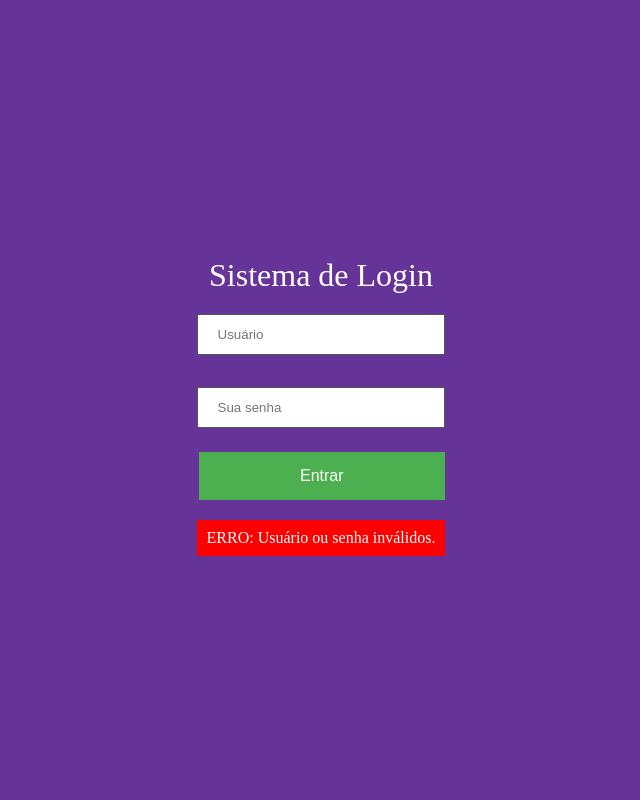
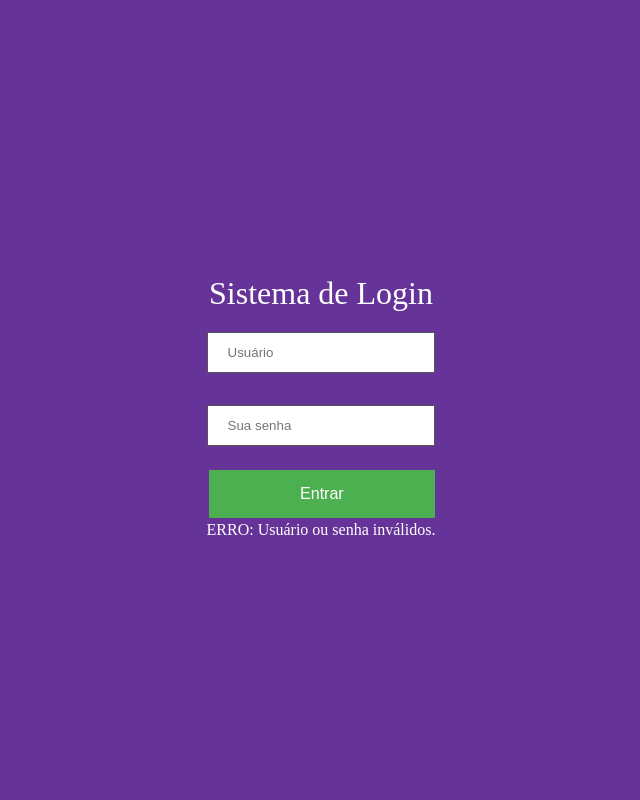
Before and after one commit to DevLucasj/tela-de-login, a PHP site: page / in a window 1280 px wide. Shown: the whole page, without its empty margins (319-959 px from the left). Run offline with PHP 8.4, Linux system fonts and the light colour scheme; the visitor is signed in with stand-in values (Sample User, id 1).

Commit message:
Separação do conteudo
foi feito separação do head e foter em 2 arquivo que vão ser chamados com include pelo php facilitando construção de futuras paginas e organização

```diff
--- /dev/null
+++ b/assets/footer.php
@@ -0,0 +1,2 @@
+</body>
+</html>
--- /dev/null
+++ b/assets/head.php
@@ -0,0 +1,11 @@
+<!DOCTYPE html>
+<html lang="pt-br">
+<head>
+    <meta charset="UTF-8">
+    <meta http-equiv="X-UA-Compatible" content="IE=edge">
+    <meta name="viewport" content="width=device-width, initial-scale=1.0">
+    <link rel="stylesheet" href="css/reset.css">
+    <link rel="stylesheet" href="css/css.css">
+    <title><?php echo $titulo ?></title>
+</head>
+<body>
--- a/css/css.css
+++ b/css/css.css
@@ -10,6 +10,7 @@
   width: 100vw;
    background-color: rebeccapurple;
 }
+
 .box-login{
   display: flex;
   align-items: center;
@@ -58,11 +59,6 @@
   font-size: 2rem;
 }
 
-.notification{
-padding: 10px;
-margin-top: 1rem;
-color: white;
-}
-.is-danger{
-background-color: red;
-}
+ .notification{
+  color: white;
+ }
--- a/index.php
+++ b/index.php
@@ -1,20 +1,15 @@
 <?php
 session_start();
+include('verifica_login.php');
 ?>
-<!DOCTYPE html>
-<html lang="pt-br">
-<head>
-    <meta charset="UTF-8">
-    <meta http-equiv="X-UA-Compatible" content="IE=edge">
-    <meta name="viewport" content="width=device-width, initial-scale=1.0">
-    <link rel="stylesheet" href="css/reset.css">
-    <link rel="stylesheet" href="css/css.css">
 
-    <title>Home</title>
-</head>
-<body>
+<?php
+$titulo = "home";
+include ('assets/head.php'); ?>
 
-    <div class="container container-login">
+
+<main>
+<div class="container container-login">
         <div class="box-login" >
         <h2 class="titulo-login">Sistema de Login</h2>
         <form class="form-login" action="login.php" method="POST">
@@ -24,7 +19,7 @@ session_start();
             <?php
                     if(isset($_SESSION['nao_autenticado'])):
                     ?>
-                    <div class="notification is-danger">
+                    <div class="notification">
                       <p>ERRO: Usuário ou senha inválidos.</p>
                     </div>
                     <?php
@@ -34,6 +29,5 @@ session_start();
           </form>
                 </div>
     </div>
-
-</body>
-</html>
+</main>
+<?php include ('assets/footer.php'); ?>
```
Also changed, not shown: painel.php (+10 -0 lines).
